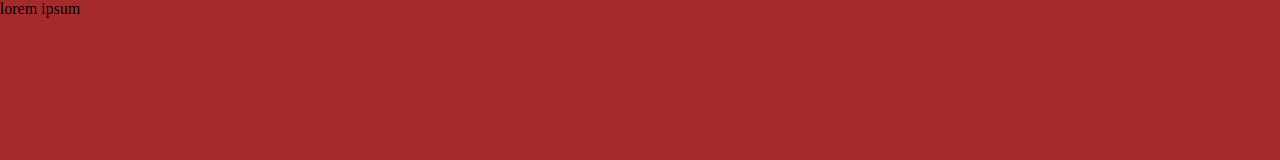
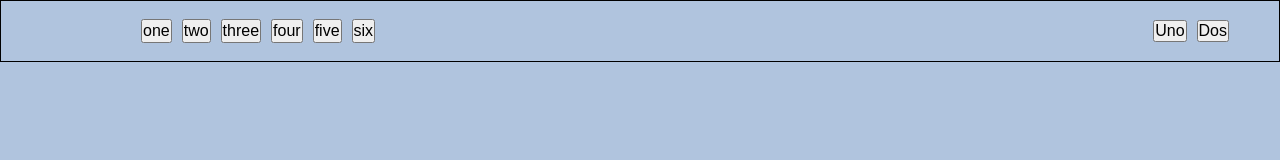
Before and after one commit to balazstrencsenyi/flex-workshop-, a plain HTML site: page frontend/index.html in a window 1280 px wide. Drawn offline with Linux system fonts and the light colour scheme.

Commit message:
flex workshop

```diff
--- a/frontend/index.html
+++ b/frontend/index.html
@@ -1,5 +1,6 @@
 <!DOCTYPE html>
 <html lang="en">
+
 <head>
 	<meta charset="UTF-8">
 	<meta http-equiv="X-UA-Compatible" content="IE=edge">
@@ -7,9 +8,27 @@
 	<link rel="stylesheet" href="style.css">
 	<title>Flex workshop</title>
 </head>
+
 <body>
 	<div id="root">
-		lorem ipsum
+		<header>
+			<div class="left-container">
+				<div class="logo"></div>
+				<button>one</button>
+				<button>two</button>
+				<button>three</button>
+				<button>four</button>
+				<button>five</button>
+				<button>six</button>
+			</div>
+
+			<div class="right-container">
+				<button>Uno</button>
+				<button>Dos</button>
+			</div>
+
+		</header>
 	</div>
 </body>
+
 </html>
--- a/frontend/style.css
+++ b/frontend/style.css
@@ -1,9 +1,49 @@
 * {
   margin: 0;
+  padding: 0;
+  font-size: inherit;
+  font-weight: normal;
+  box-sizing: content-box;
 }
 
 #root {
   width: 100%;
   height: 100vh;
-  background-color: brown;
+  background-color: lightsteelblue;
+
 }
+
+header {
+  display: flex;
+  flex-direction: row;
+  justify-content: space-between;
+  align-items: center;
+  height: 60px;
+  border: 1px solid black;
+  padding: 0 50px;
+}
+
+.logo {
+  width: 80px;
+  height: 40px;
+  border: 2px black;
+}
+
+.left-container {
+  display: flex;
+  flex-direction: row;
+  align-items: center;
+  gap: 10px;
+}
+
+.left-container button {
+  height: 20px;
+
+}
+
+.right-container {
+  display: flex;
+  flex-direction: row;
+  align-items: center;
+  gap: 10px;
+}
```
